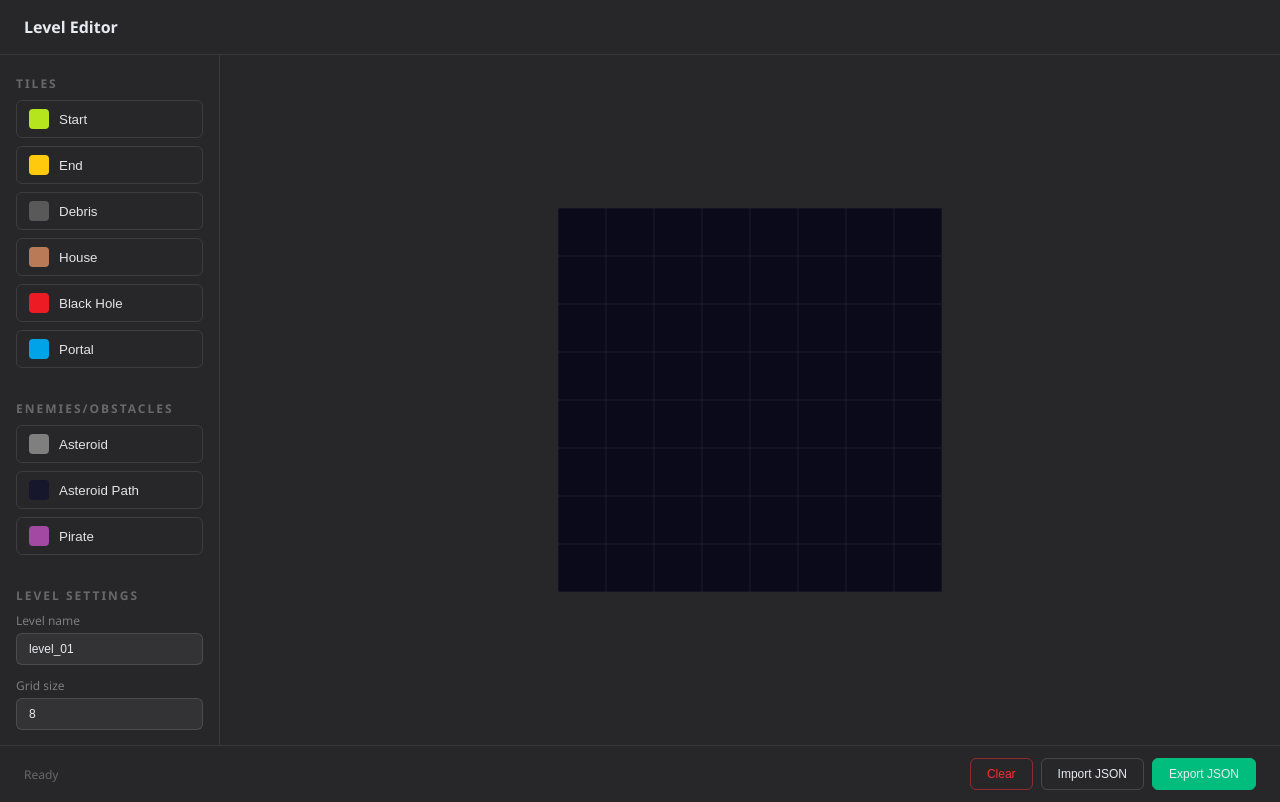
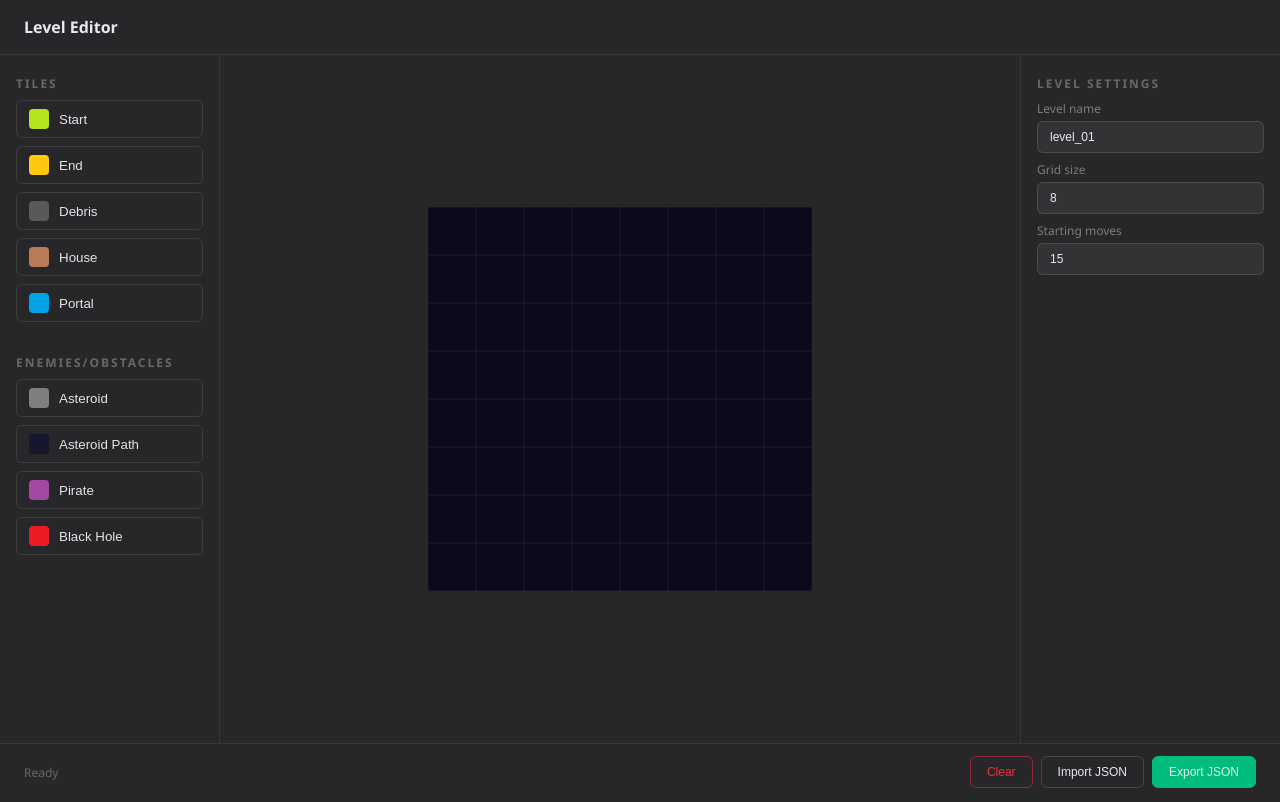
Before and after one commit to XilefEel/gameseed-2026-level-editor, a website built with Vite: page index.html in a window 1280 px wide. Built offline with nearby package versions, Linux system fonts and the light colour scheme.

Commit message:
split sidebar into two and cleaned up css

```diff
--- a/index.html
+++ b/index.html
@@ -13,7 +13,7 @@
         </header>
 
         <div class="workspace">
-      <div class="sidebar">
+            <div class="sidebar sidebar-tiles">
                 <div class="sidebar-section">
                     <div class="section-label">Tiles</div>
 
@@ -22,7 +22,10 @@
                         data-tile="start"
                         onclick="selectTile('start', this)"
                     >
-            <span class="tile-dot" style="background: #b5e61d"></span>
+                        <span
+                            class="tile-dot"
+                            style="background: #b5e61d"
+                        ></span>
                         Start
                     </button>
 
@@ -31,7 +34,10 @@
                         data-tile="end"
                         onclick="selectTile('end', this)"
                     >
-            <span class="tile-dot" style="background: #ffc90e"></span>
+                        <span
+                            class="tile-dot"
+                            style="background: #ffc90e"
+                        ></span>
                         End
                     </button>
 
@@ -40,7 +46,10 @@
                         data-tile="debris"
                         onclick="selectTile('debris', this)"
                     >
-            <span class="tile-dot" style="background: #595959"></span>
+                        <span
+                            class="tile-dot"
+                            style="background: #595959"
+                        ></span>
                         Debris
                     </button>
 
@@ -49,17 +58,11 @@
                         data-tile="house"
                         onclick="selectTile('house', this)"
                     >
-            <span class="tile-dot" style="background: #b97a57"></span>
+                        <span
+                            class="tile-dot"
+                            style="background: #b97a57"
+                        ></span>
                         House
-          </button>
-
-          <button
-            class="tile-btn"
-            data-tile="blackhole"
-            onclick="selectTile('blackhole', this)"
-          >
-            <span class="tile-dot" style="background: #ed1c24"></span>
-            Black Hole
                     </button>
 
                     <button
@@ -67,7 +70,10 @@
                         data-tile="portal"
                         onclick="selectTile('portal', this)"
                     >
-            <span class="tile-dot" style="background: #00a2e8"></span>
+                        <span
+                            class="tile-dot"
+                            style="background: #00a2e8"
+                        ></span>
                         Portal
                     </button>
                 </div>
@@ -80,7 +86,10 @@
                         data-tile="asteroid"
                         onclick="selectTile('asteroid', this)"
                     >
-            <span class="tile-dot" style="background: #7f7f7f"></span>
+                        <span
+                            class="tile-dot"
+                            style="background: #7f7f7f"
+                        ></span>
                         Asteroid
                     </button>
 
@@ -89,7 +98,10 @@
                         data-tile="asteroid_path"
                         onclick="selectTile('asteroid_path', this)"
                     >
-            <span class="tile-dot" style="background: #16162d"></span>
+                        <span
+                            class="tile-dot"
+                            style="background: #16162d"
+                        ></span>
                         Asteroid Path
                     </button>
 
@@ -98,11 +110,32 @@
                         data-tile="pirate"
                         onclick="selectTile('pirate', this)"
                     >
-            <span class="tile-dot" style="background: #a349a4"></span>
+                        <span
+                            class="tile-dot"
+                            style="background: #a349a4"
+                        ></span>
                         Pirate
                     </button>
+
+                    <button
+                        class="tile-btn"
+                        data-tile="blackhole"
+                        onclick="selectTile('blackhole', this)"
+                    >
+                        <span
+                            class="tile-dot"
+                            style="background: #ed1c24"
+                        ></span>
+                        Black Hole
+                    </button>
+                </div>
             </div>
 
+            <div class="canvas-area">
+                <canvas id="grid-canvas"></canvas>
+            </div>
+
+            <div class="sidebar sidebar-meta">
                 <div class="sidebar-section">
                     <div class="section-label">Level settings</div>
 
@@ -131,13 +164,15 @@
 
                     <div class="meta">
                         <label>Starting moves</label>
-            <input type="number" id="start-moves" value="15" min="1" max="99" />
+                        <input
+                            type="number"
+                            id="start-moves"
+                            value="15"
+                            min="1"
+                            max="99"
+                        />
                     </div>
                 </div>
-      </div>
-
-      <div class="canvas-area">
-        <canvas id="grid-canvas"></canvas>
             </div>
         </div>
 
@@ -147,7 +182,9 @@
             <div class="btn-group">
                 <button class="btn danger" onclick="clearGrid()">Clear</button>
                 <button class="btn" onclick="importJSON()">Import JSON</button>
-        <button class="btn primary" onclick="exportJSON()">Export JSON</button>
+                <button class="btn primary" onclick="exportJSON()">
+                    Export JSON
+                </button>
             </div>
         </div>
 
--- a/src/style.css
+++ b/src/style.css
@@ -26,7 +26,7 @@ body {
     font-family: "Segoe UI", system-ui, sans-serif;
     background: oklch(27.4% 0.006 286.033);
     color: #e8eaf0;
-  min-height: 100vh;
+    height: 100vh;
     display: flex;
     flex-direction: column;
 }
@@ -45,18 +45,17 @@ header {
     display: flex;
     flex: 1;
     gap: 0;
+    min-height: 0;
 }
 
 .sidebar {
-  width: 220px;
-  border-right: 1px solid rgba(255, 255, 255, 0.08);
     padding: 1.25rem 1rem;
     display: flex;
     flex-direction: column;
     gap: 2rem;
     flex-shrink: 0;
     overflow-y: auto;
-  height: calc(100vh - 110px);
+    height: 100%;
 
     .sidebar-section {
         display: flex;
@@ -71,6 +70,12 @@ header {
         text-transform: uppercase;
         color: rgba(255, 255, 255, 0.3);
     }
+}
+
+.sidebar-tiles {
+    width: 220px;
+    border-right: 1px solid rgba(255, 255, 255, 0.08);
+    border-left: none;
 
     .tile-btn {
         width: 100%;
@@ -84,15 +89,15 @@ header {
         align-items: center;
         gap: 10px;
         transition: background-color 0.1s;
-  }
 
-  .tile-btn:hover {
+        &:hover {
             background-color: rgba(255, 255, 255, 0.06);
         }
 
-  .tile-btn.active {
+        &.active {
             background-color: rgba(255, 255, 255, 0.1);
             border-color: rgba(255, 255, 255, 0.25);
+        }
     }
 
     .tile-dot {
@@ -103,11 +108,15 @@ header {
     }
 }
 
+.sidebar-meta {
+    width: 260px;
+    border-left: 1px solid rgba(255, 255, 255, 0.08);
+    border-right: none;
+
     .meta {
         display: flex;
         flex-direction: column;
         gap: 4px;
-  margin-bottom: 4px;
 
         label {
             font-size: 0.75rem;
@@ -128,12 +137,14 @@ header {
             }
         }
     }
+}
 
 .canvas-area {
     flex: 1;
     display: flex;
     align-items: center;
     justify-content: center;
+    min-height: 0;
     padding: 32px;
 }
 
@@ -170,27 +181,27 @@ header {
         font-size: 0.75rem;
         cursor: pointer;
         transition: background-color 0.1s;
+
+        &:hover {
+            background-color: rgba(255, 255, 255, 0.08);
         }
-
-  .btn:hover {
-    background-color: rgba(255, 255, 255, 0.08);
     }
 
     .btn.primary {
         background-color: oklch(69.6% 0.17 162.48);
         border-color: oklch(69.6% 0.17 162.48);
+
+        &:hover {
+            background-color: oklch(76.5% 0.177 163.223);
         }
-
-  .btn.primary:hover {
-    background-color: oklch(76.5% 0.177 163.223);
     }
 
     .btn.danger {
         border-color: oklch(63.7% 0.237 25.331 / 0.5);
         color: oklch(63.7% 0.237 25.331);
-  }
 
-  .btn.danger:hover {
-    background-color: rgba(231, 76, 60, 0.1);
+        &:hover {
+            background-color: oklch(63.7% 0.237 25.331 / 0.1);
         }
     }
+}
```
Lines whose indentation alone changed are shown as unchanged.
